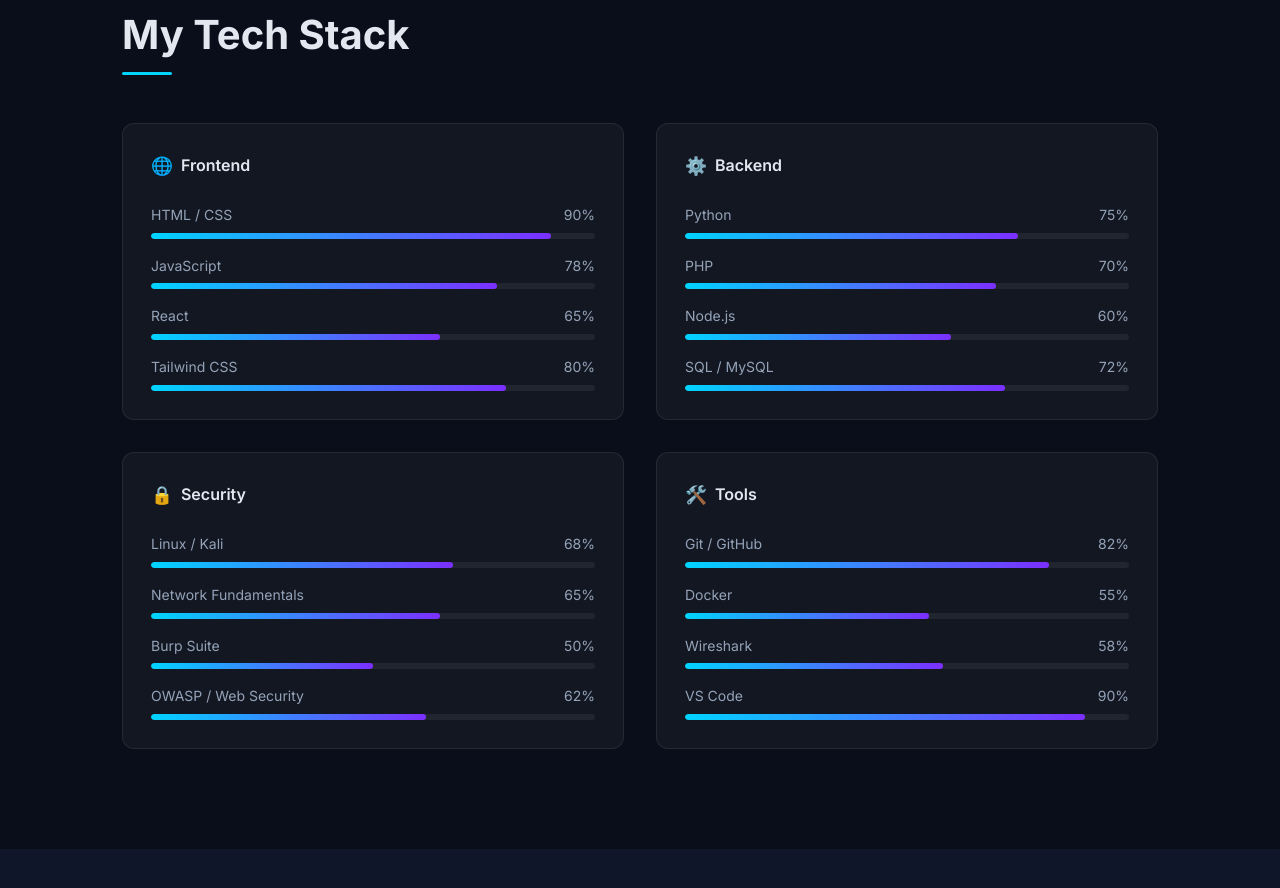
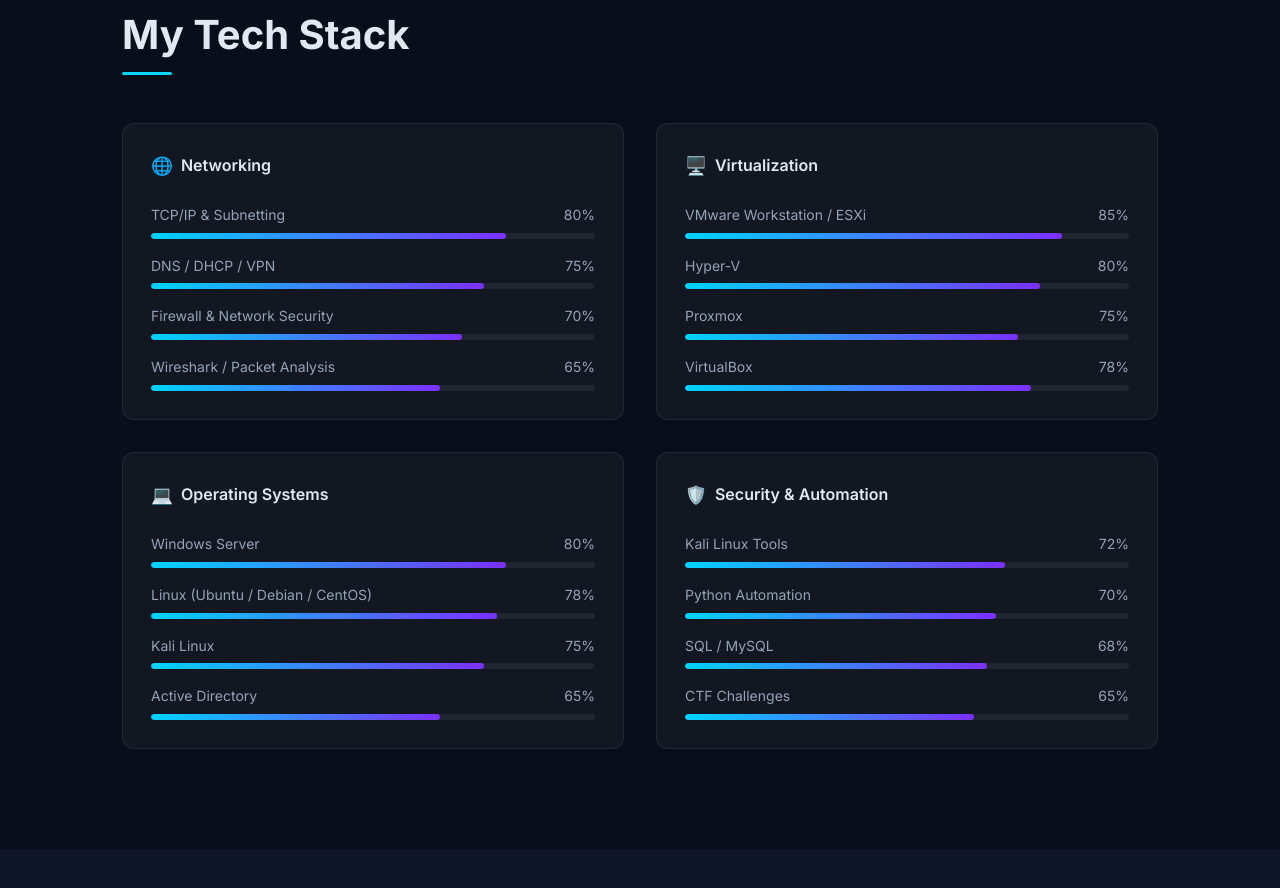
Before and after one commit to Touati-bilal/Portfolio, a plain HTML site: page index.html in a window 1280 px wide. Shown: the part 1712-2600 px from the top of the page. Drawn offline with Linux system fonts and the light colour scheme.

Commit message:
update portfolio

```diff
--- a/index.html
+++ b/index.html
@@ -8,13 +8,14 @@
   <link rel="stylesheet" href="css/style.css" />
   <link rel="preconnect" href="https://fonts.googleapis.com" />
   <link href="https://fonts.googleapis.com/css2?family=Inter:wght@300;400;500;600;700&family=Fira+Code:wght@400;500&display=swap" rel="stylesheet" />
+  <script>if(location.hash)history.replaceState(null,'',location.pathname+location.search);</script>
 </head>
 <body>
 
   <!-- ===== NAVBAR ===== -->
   <nav class="navbar" id="navbar">
     <div class="nav-container">
-      <a href="#hero" class="nav-logo">
+      <a href="." class="nav-logo" onclick="event.preventDefault();window.scrollTo({top:0,behavior:'smooth'});history.replaceState(null,'',location.pathname);">
         <span class="logo-bracket">&lt;</span>BT<span class="logo-bracket">/&gt;</span>
       </a>
       <ul class="nav-links" id="nav-links">
@@ -154,96 +155,96 @@
 
         <div class="skill-category reveal">
           <h3 class="category-title">
-            <span class="cat-icon">🌐</span> Frontend
+            <span class="cat-icon">🌐</span> Networking
           </h3>
           <div class="skill-items">
             <div class="skill-item">
-              <div class="skill-info"><span>HTML / CSS</span><span>90%</span></div>
-              <div class="skill-bar"><div class="skill-fill" data-width="90"></div></div>
+              <div class="skill-info"><span>TCP/IP &amp; Subnetting</span><span>80%</span></div>
+              <div class="skill-bar"><div class="skill-fill" data-width="80"></div></div>
             </div>
             <div class="skill-item">
-              <div class="skill-info"><span>JavaScript</span><span>78%</span></div>
-              <div class="skill-bar"><div class="skill-fill" data-width="78"></div></div>
+              <div class="skill-info"><span>DNS / DHCP / VPN</span><span>75%</span></div>
+              <div class="skill-bar"><div class="skill-fill" data-width="75"></div></div>
             </div>
             <div class="skill-item">
-              <div class="skill-info"><span>React</span><span>65%</span></div>
-              <div class="skill-bar"><div class="skill-fill" data-width="65"></div></div>
+              <div class="skill-info"><span>Firewall &amp; Network Security</span><span>70%</span></div>
+              <div class="skill-bar"><div class="skill-fill" data-width="70"></div></div>
             </div>
             <div class="skill-item">
-              <div class="skill-info"><span>Tailwind CSS</span><span>80%</span></div>
-              <div class="skill-bar"><div class="skill-fill" data-width="80"></div></div>
+              <div class="skill-info"><span>Wireshark / Packet Analysis</span><span>65%</span></div>
+              <div class="skill-bar"><div class="skill-fill" data-width="65"></div></div>
             </div>
           </div>
         </div>
 
         <div class="skill-category reveal">
           <h3 class="category-title">
-            <span class="cat-icon">⚙️</span> Backend
+            <span class="cat-icon">🖥️</span> Virtualization
           </h3>
           <div class="skill-items">
             <div class="skill-item">
-              <div class="skill-info"><span>Python</span><span>75%</span></div>
+              <div class="skill-info"><span>VMware Workstation / ESXi</span><span>85%</span></div>
+              <div class="skill-bar"><div class="skill-fill" data-width="85"></div></div>
+            </div>
+            <div class="skill-item">
+              <div class="skill-info"><span>Hyper-V</span><span>80%</span></div>
+              <div class="skill-bar"><div class="skill-fill" data-width="80"></div></div>
+            </div>
+            <div class="skill-item">
+              <div class="skill-info"><span>Proxmox</span><span>75%</span></div>
               <div class="skill-bar"><div class="skill-fill" data-width="75"></div></div>
             </div>
             <div class="skill-item">
-              <div class="skill-info"><span>PHP</span><span>70%</span></div>
-              <div class="skill-bar"><div class="skill-fill" data-width="70"></div></div>
-            </div>
-            <div class="skill-item">
-              <div class="skill-info"><span>Node.js</span><span>60%</span></div>
-              <div class="skill-bar"><div class="skill-fill" data-width="60"></div></div>
-            </div>
-            <div class="skill-item">
-              <div class="skill-info"><span>SQL / MySQL</span><span>72%</span></div>
-              <div class="skill-bar"><div class="skill-fill" data-width="72"></div></div>
+              <div class="skill-info"><span>VirtualBox</span><span>78%</span></div>
+              <div class="skill-bar"><div class="skill-fill" data-width="78"></div></div>
             </div>
           </div>
         </div>
 
         <div class="skill-category reveal">
           <h3 class="category-title">
-            <span class="cat-icon">🔒</span> Security
+            <span class="cat-icon">💻</span> Operating Systems
           </h3>
           <div class="skill-items">
             <div class="skill-item">
-              <div class="skill-info"><span>Linux / Kali</span><span>68%</span></div>
-              <div class="skill-bar"><div class="skill-fill" data-width="68"></div></div>
+              <div class="skill-info"><span>Windows Server</span><span>80%</span></div>
+              <div class="skill-bar"><div class="skill-fill" data-width="80"></div></div>
             </div>
             <div class="skill-item">
-              <div class="skill-info"><span>Network Fundamentals</span><span>65%</span></div>
-              <div class="skill-bar"><div class="skill-fill" data-width="65"></div></div>
+              <div class="skill-info"><span>Linux (Ubuntu / Debian / CentOS)</span><span>78%</span></div>
+              <div class="skill-bar"><div class="skill-fill" data-width="78"></div></div>
             </div>
             <div class="skill-item">
-              <div class="skill-info"><span>Burp Suite</span><span>50%</span></div>
-              <div class="skill-bar"><div class="skill-fill" data-width="50"></div></div>
+              <div class="skill-info"><span>Kali Linux</span><span>75%</span></div>
+              <div class="skill-bar"><div class="skill-fill" data-width="75"></div></div>
             </div>
             <div class="skill-item">
-              <div class="skill-info"><span>OWASP / Web Security</span><span>62%</span></div>
-              <div class="skill-bar"><div class="skill-fill" data-width="62"></div></div>
+              <div class="skill-info"><span>Active Directory</span><span>65%</span></div>
+              <div class="skill-bar"><div class="skill-fill" data-width="65"></div></div>
             </div>
           </div>
         </div>
 
         <div class="skill-category reveal">
           <h3 class="category-title">
-            <span class="cat-icon">🛠️</span> Tools
+            <span class="cat-icon">🛡️</span> Security &amp; Automation
           </h3>
           <div class="skill-items">
             <div class="skill-item">
-              <div class="skill-info"><span>Git / GitHub</span><span>82%</span></div>
-              <div class="skill-bar"><div class="skill-fill" data-width="82"></div></div>
+              <div class="skill-info"><span>Kali Linux Tools</span><span>72%</span></div>
+              <div class="skill-bar"><div class="skill-fill" data-width="72"></div></div>
             </div>
             <div class="skill-item">
-              <div class="skill-info"><span>Docker</span><span>55%</span></div>
-              <div class="skill-bar"><div class="skill-fill" data-width="55"></div></div>
+              <div class="skill-info"><span>Python Automation</span><span>70%</span></div>
+              <div class="skill-bar"><div class="skill-fill" data-width="70"></div></div>
             </div>
             <div class="skill-item">
-              <div class="skill-info"><span>Wireshark</span><span>58%</span></div>
-              <div class="skill-bar"><div class="skill-fill" data-width="58"></div></div>
+              <div class="skill-info"><span>SQL / MySQL</span><span>68%</span></div>
+              <div class="skill-bar"><div class="skill-fill" data-width="68"></div></div>
             </div>
             <div class="skill-item">
-              <div class="skill-info"><span>VS Code</span><span>90%</span></div>
-              <div class="skill-bar"><div class="skill-fill" data-width="90"></div></div>
+              <div class="skill-info"><span>CTF Challenges</span><span>65%</span></div>
+              <div class="skill-bar"><div class="skill-fill" data-width="65"></div></div>
             </div>
           </div>
         </div>
```
